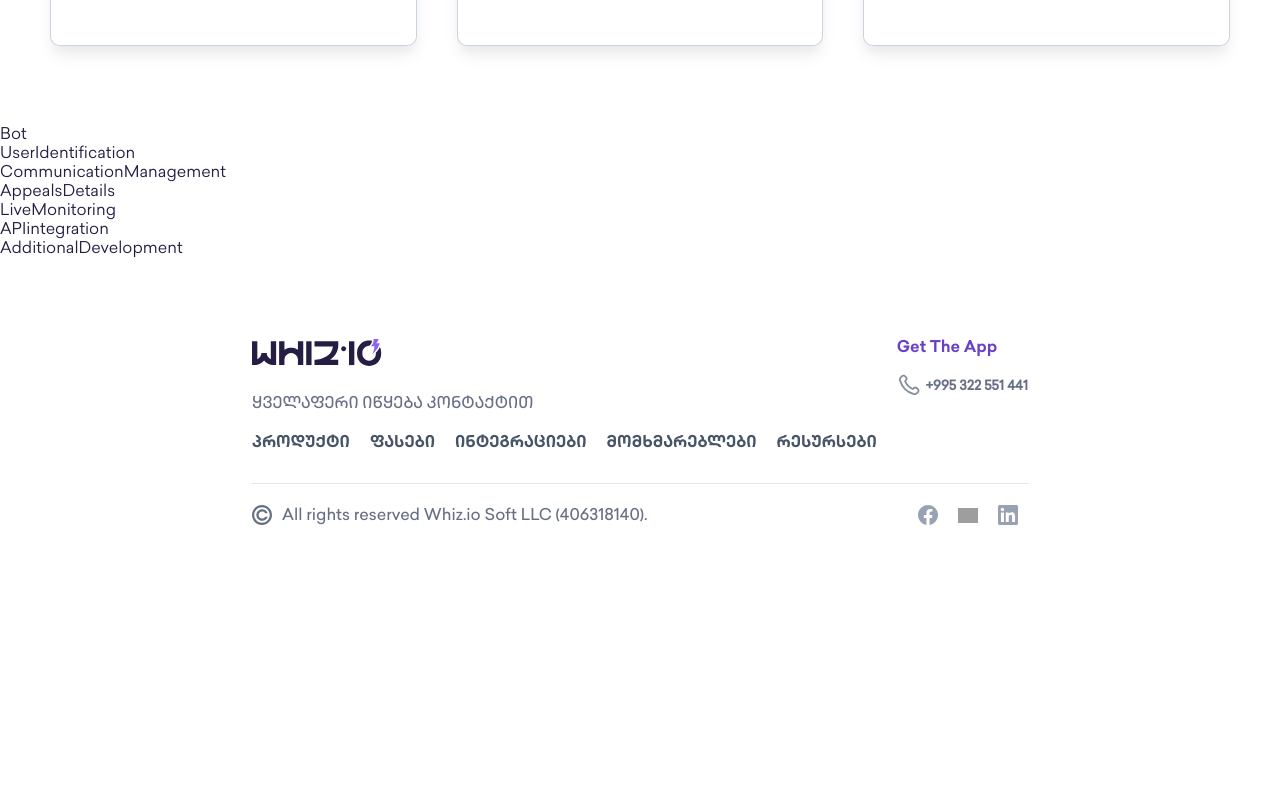
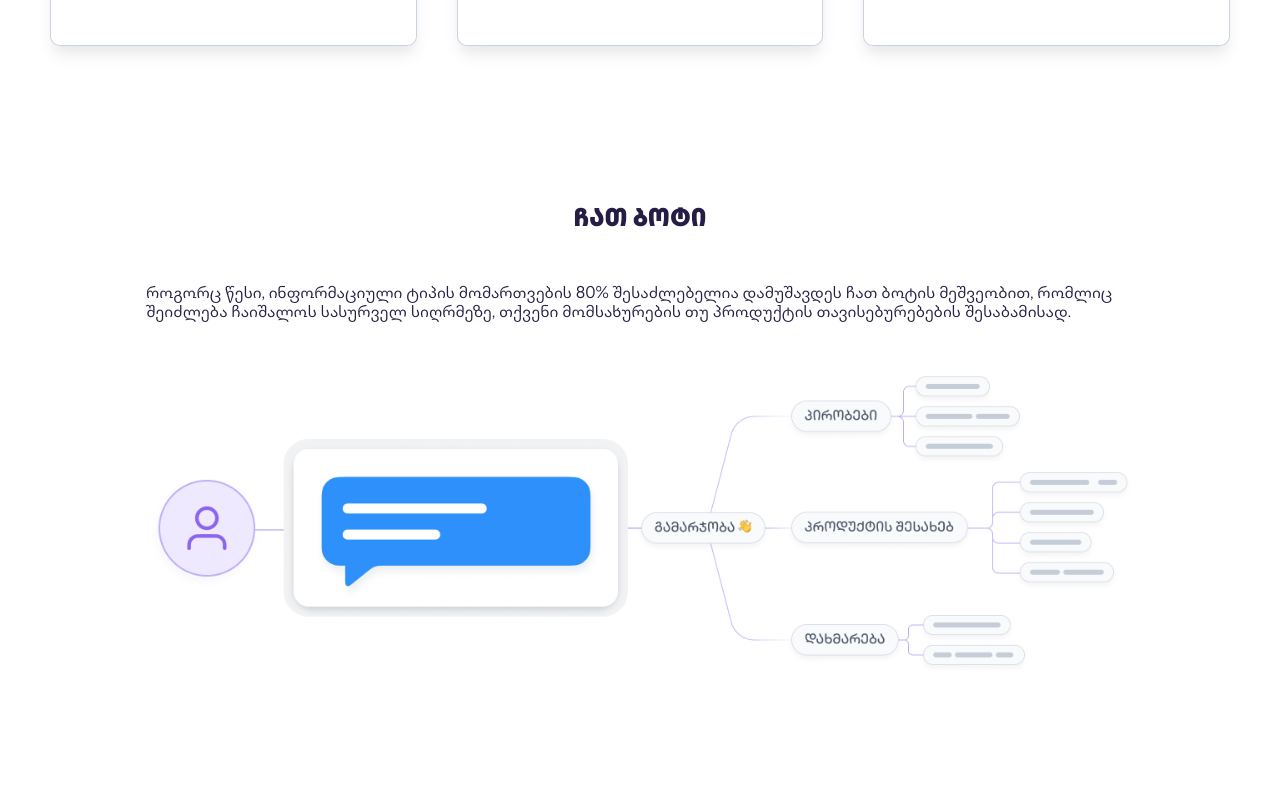
Before and after one commit to RomaLetodiani/Whiz.IO, a React (Vite) app: page /products/chat in a window 1280 px wide. Shown: the part 3340-4140 px from the top of the page. Before the commit the page ends 3926 px from the top, so only its background shows below. Built offline with nearby package versions, Linux system fonts and the light colour scheme; grey boxes are pictures that could not be loaded.

Commit message:
Chat Bot Section

```diff
--- a/src/Components/SectionWrapper/SectionWrapper.tsx
+++ b/src/Components/SectionWrapper/SectionWrapper.tsx
@@ -8,7 +8,7 @@ type Props = {
 
 const SectionWrapper = ({ children, paddingOn = true }: Props) => {
   return (
-    <SectionWrapperStyles paddingOn={paddingOn}>
+    <SectionWrapperStyles $paddingOn={paddingOn}>
       {children}
     </SectionWrapperStyles>
   )
--- a/src/Components/SectionWrapper/SectionWrapperStyles.tsx
+++ b/src/Components/SectionWrapper/SectionWrapperStyles.tsx
@@ -1,8 +1,8 @@
 import styled from "styled-components"
 
-export const SectionWrapperStyles = styled.section<{ paddingOn: boolean }>`
+export const SectionWrapperStyles = styled.section<{ $paddingOn: boolean }>`
   max-width: 1440px;
   margin-inline: auto;
-  padding: ${({ paddingOn }) =>
-    paddingOn && "clamp(50px, 8vw, 80px) clamp(30px, 5vw, 50px)"};
+  padding: ${({ $paddingOn }) =>
+    $paddingOn && "clamp(50px, 8vw, 80px) clamp(30px, 5vw, 50px)"};
 `
--- a/src/Pages/Products/Chat/Views/Bot/Bot.styled.ts
+++ b/src/Pages/Products/Chat/Views/Bot/Bot.styled.ts
@@ -0,0 +1,28 @@
+import styled from "styled-components"
+
+export const BotStyles = styled.div`
+  h2 {
+    text-align: center;
+  }
+
+  p {
+    margin-inline: auto;
+    max-width: 988px;
+    margin-block: 50px;
+
+    @media (max-width: 768px) {
+      margin-block: 20px;
+    }
+  }
+
+  .chatBotImageDiv {
+    display: flex;
+    justify-content: center;
+    margin-block: 50px;
+
+    img {
+      width: 100%;
+      max-width: 988px;
+    }
+  }
+`
--- a/src/Pages/Products/Chat/Views/Bot/Bot.tsx
+++ b/src/Pages/Products/Chat/Views/Bot/Bot.tsx
@@ -1,5 +1,24 @@
+import { bot } from "../../../../../Assets/Images/Chat"
+import SectionWrapper from "../../../../../Components/SectionWrapper/SectionWrapper"
+import { BotStyles } from "./Bot.styled"
+
 const Bot = () => {
-  return <div>Bot</div>
+  return (
+    <SectionWrapper>
+      <BotStyles>
+        <h2>ჩათ ბოტი</h2>
+        <p>
+          როგორც წესი, ინფორმაციული ტიპის მომართვების 80% შესაძლებელია
+          დამუშავდეს ჩათ ბოტის მეშვეობით, რომლიც შეიძლება ჩაიშალოს სასურველ
+          სიღრმეზე, თქვენი მომსახურების თუ პროდუქტის თავისებურებების
+          შესაბამისად.
+        </p>
+        <div className="chatBotImageDiv">
+          <img src={bot} alt="Chat Bot Image" />
+        </div>
+      </BotStyles>
+    </SectionWrapper>
+  )
 }
 
 export default Bot
```
